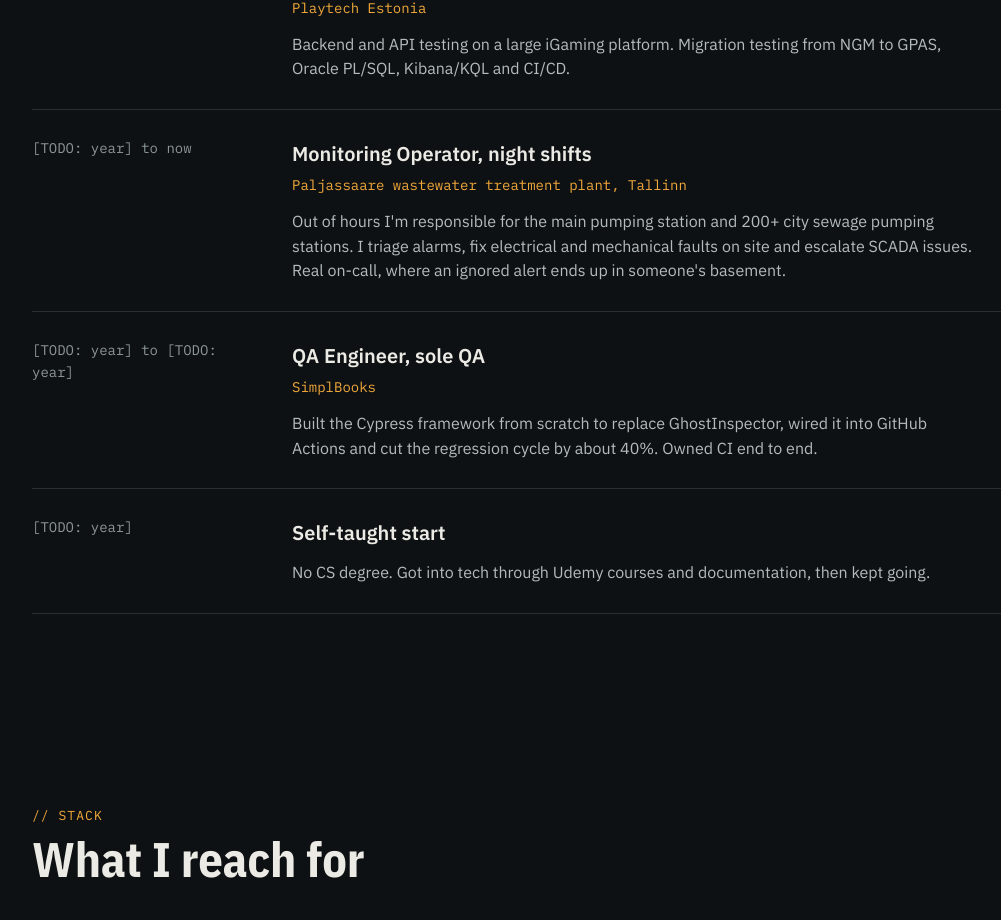
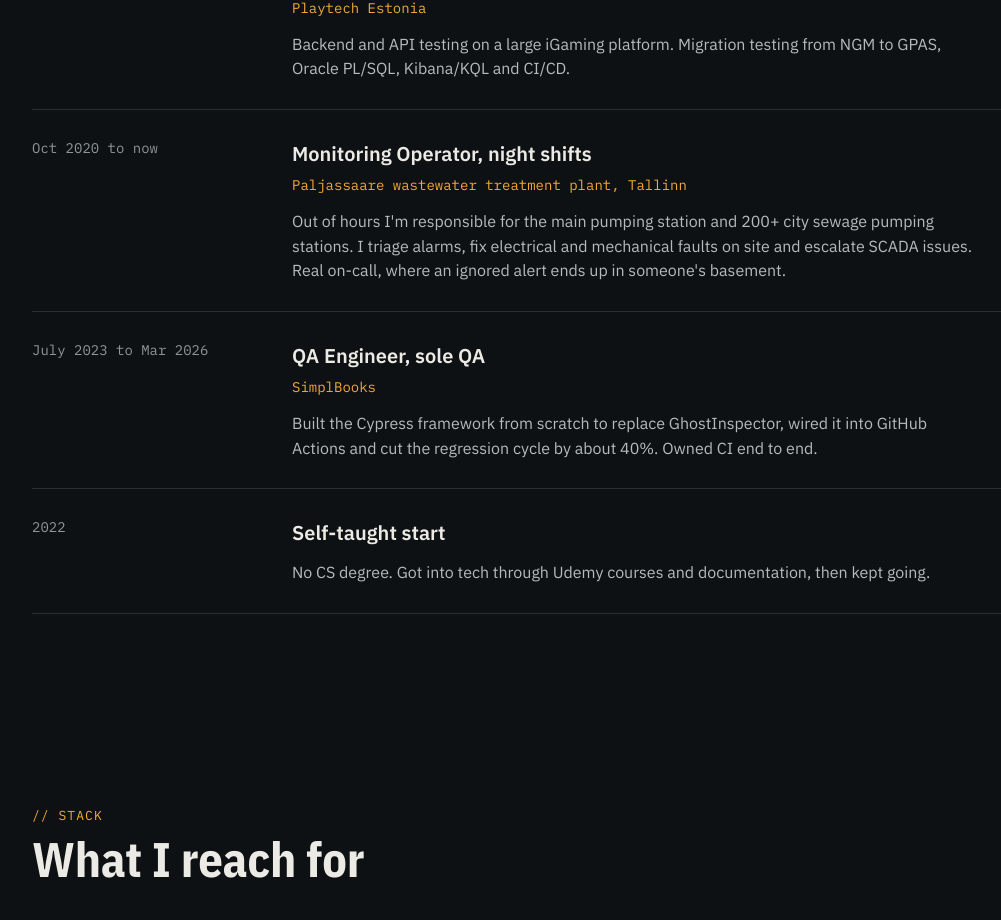
Before and after one commit to MPeets/devops-portfolio, a website: page site/index.html in a window 1280 px wide. Shown: the part 3797-4717 px from the top of the page, without its empty margins (56-1057 px from the left). Drawn offline with nearby package versions, Linux system fonts and the light colour scheme; no server answers.

Commit message:
Update employment dates in index.html

```diff
--- a/site/index.html
+++ b/site/index.html
@@ -340,7 +340,7 @@ BUILD SUCCESSFUL</pre>
             </div>
           </li>
           <li>
-            <span class="tl-when">[TODO: year] to now</span>
+            <span class="tl-when">Oct 2020 to now</span>
             <div class="tl-what">
               <h3>Monitoring Operator, night shifts</h3>
               <span class="tl-org">Paljassaare wastewater treatment plant, Tallinn</span>
@@ -348,7 +348,7 @@ BUILD SUCCESSFUL</pre>
             </div>
           </li>
           <li>
-            <span class="tl-when">[TODO: year] to [TODO: year]</span>
+            <span class="tl-when">July 2023 to Mar 2026</span>
             <div class="tl-what">
               <h3>QA Engineer, sole QA</h3>
               <span class="tl-org">SimplBooks</span>
@@ -356,7 +356,7 @@ BUILD SUCCESSFUL</pre>
             </div>
           </li>
           <li>
-            <span class="tl-when">[TODO: year]</span>
+            <span class="tl-when">2022</span>
             <div class="tl-what">
               <h3>Self-taught start</h3>
               <p>No CS degree. Got into tech through Udemy courses and documentation, then kept going.</p>
```
